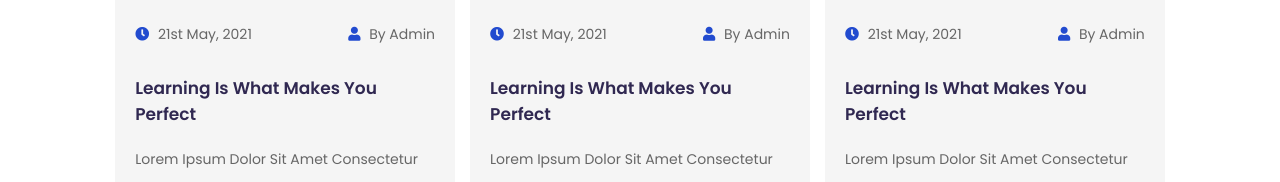
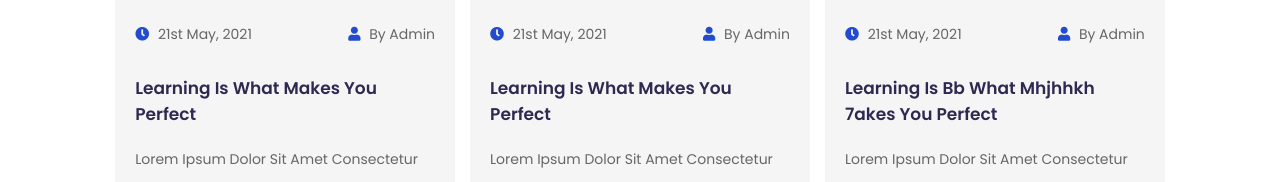
Before and after one commit to eduwell2002/home, a plain HTML site: page data.html in a window 1280 px wide. Shown: the part 500-682 px from the top of the page. Drawn offline with Linux system fonts and the light colour scheme; a script that the page names is missing.

Commit message:
Update data.html

```diff
--- a/data.html
+++ b/data.html
@@ -93,7 +93,7 @@
                 <a href="#"> <i class="fas fa-clock"></i> 21st may, 2021 </a>
                 <a href="#"> <i class="fas fa-user"></i> by admin </a>
             </div>
-            <h3>learning is what makes you perfect</h3>
+            <h3>learning is bb what mhjhhkh 7akes you perfect</h3>
             <p>Lorem ipsum dolor sit amet consectetur adipisicing elit. Facere, quaerat!</p>
             <a href="#" class="btn">read more</a>
         </div>
```
